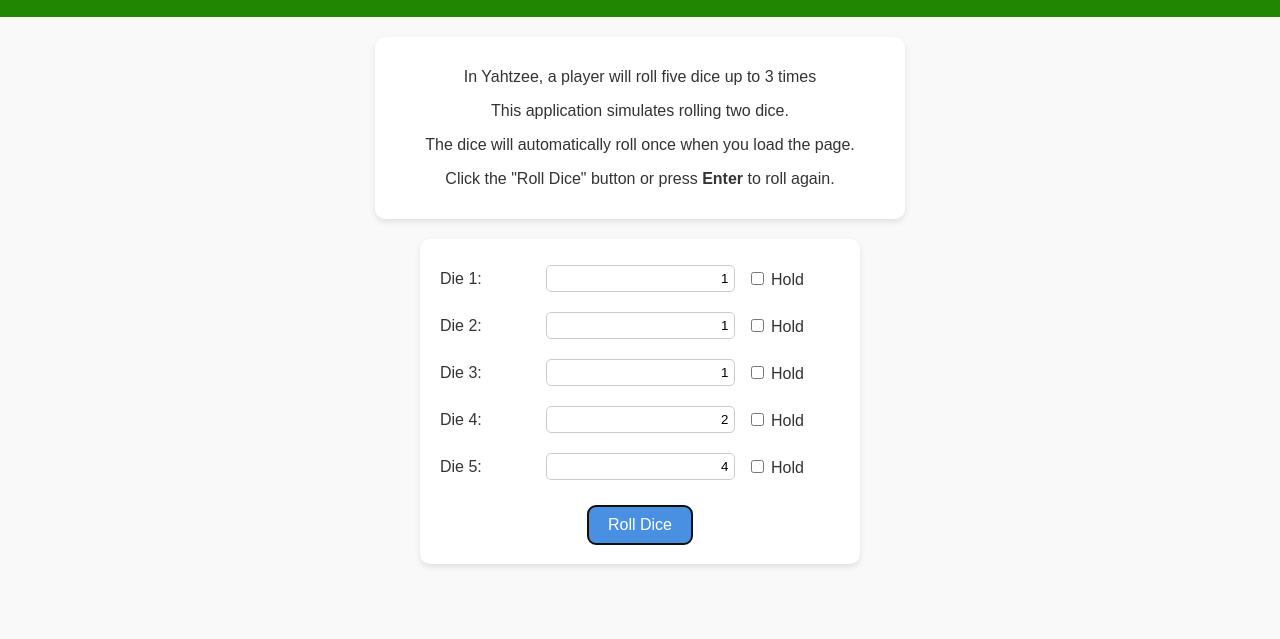
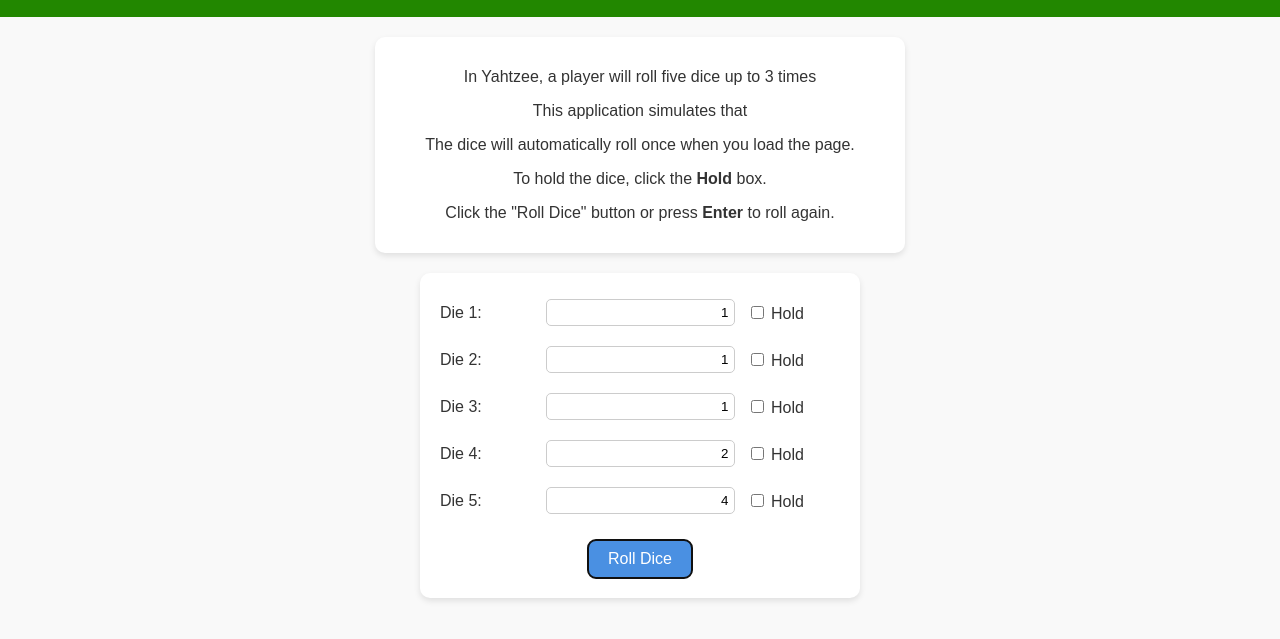
Before and after one commit to atardecilla/web-dice-roller, a plain HTML site: page index.html in a window 1280 px wide. Shown: the part 83-722 px from the top of the page. Drawn offline with Linux system fonts and the light colour scheme.

Commit message:
fixed the instructions

```diff
--- a/index.html
+++ b/index.html
@@ -16,8 +16,10 @@
   <!-- Instructions -->
   <section class="instructions">
     <p>In Yahtzee, a player will roll five dice up to 3 times</p>
-    <p>This application simulates rolling two dice.</p>
-    <p>The dice will automatically roll once when you load the page.</p>
+    <p>This application simulates that</p>
+    <p>The dice will automatically roll once when you load the page.
+    <p>To hold the dice, click the <strong>Hold</strong> box.</p>
+    </p>
     <p>Click the "Roll Dice" button or press <strong>Enter</strong> to roll again.</p>
   </section>
 
```
